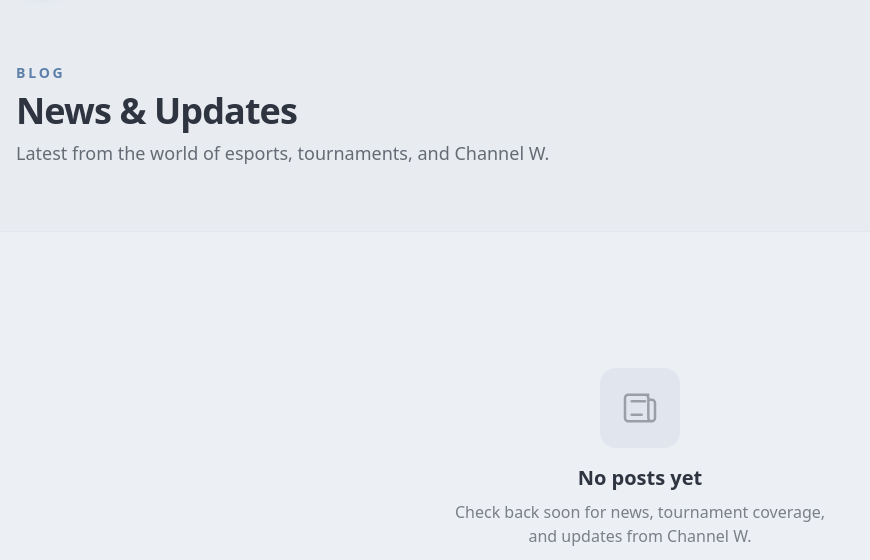
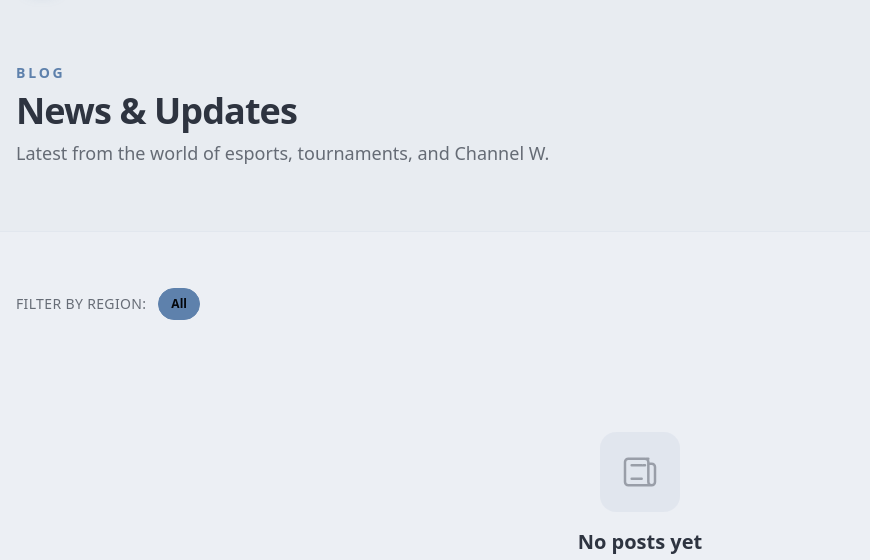
Before and after one commit to TharHtet236401/channel_w_esports_media, a Django app: page / in a window 1280 px wide. Shown: the part 66-626 px from the top of the page, without its empty margins (0-870 px from the left). Run offline with Django 5.2, Linux system fonts and the light colour scheme; data that the repository does not hold is empty; style sheets or scripts are compiled from the project's sources.

Commit message:
added the filter

```diff
--- a/apps/posts/selectors.py
+++ b/apps/posts/selectors.py
@@ -1,9 +1,12 @@
 from .models import Post
 
-def get_posts():
+
+def get_posts(region_name=None):
     try:
-        posts = Post.objects.prefetch_related('region').order_by('-created_at')
-        return posts
+        qs = Post.objects.prefetch_related("region").order_by("-created_at")
+        if region_name:
+            qs = qs.filter(region__name=region_name)
+        return qs
     except Exception as e:
         print(e)
         return []
--- a/apps/posts/templates/posts/post_list.html
+++ b/apps/posts/templates/posts/post_list.html
@@ -17,6 +17,19 @@
 </section>
 
 <section class="container mx-auto px-4 py-10 md:py-14">
+    <!-- Region filter -->
+    <div class="flex flex-wrap items-center gap-2 mb-8">
+        <span class="text-sm font-medium text-base-content/70 uppercase tracking-wide mr-1">Filter by region:</span>
+        <a href="{% url 'post_list' %}" class="btn btn-sm {% if not current_region %}btn-primary{% else %}btn-ghost{% endif %} rounded-full">
+            All
+        </a>
+        {% for region in regions %}
+        <a href="?region={{ region.name|urlencode }}" class="btn btn-sm {% if current_region == region.name %}btn-primary{% else %}btn-ghost{% endif %} rounded-full">
+            {{ region.name }}
+        </a>
+        {% endfor %}
+    </div>
+
     {% if posts %}
     <div class="grid grid-cols-1 md:grid-cols-2 lg:grid-cols-3 gap-8">
         {% for post in posts %}
@@ -69,7 +82,7 @@
         <ul class="join">
             {% if page_obj.has_previous %}
             <li>
-                <a href="?page={{ page_obj.previous_page_number }}" class="join-item btn btn-sm">Previous</a>
+                <a href="?page={{ page_obj.previous_page_number }}{% if current_region %}&region={{ current_region|urlencode }}{% endif %}" class="join-item btn btn-sm">Previous</a>
             </li>
             {% endif %}
             {% for num in page_obj.paginator.page_range %}
@@ -77,13 +90,13 @@
                 {% if num == page_obj.number %}
                 <span class="join-item btn btn-sm btn-active">{{ num }}</span>
                 {% else %}
-                <a href="?page={{ num }}" class="join-item btn btn-sm">{{ num }}</a>
+                <a href="?page={{ num }}{% if current_region %}&region={{ current_region|urlencode }}{% endif %}" class="join-item btn btn-sm">{{ num }}</a>
                 {% endif %}
             </li>
             {% endfor %}
             {% if page_obj.has_next %}
             <li>
-                <a href="?page={{ page_obj.next_page_number }}" class="join-item btn btn-sm">Next</a>
+                <a href="?page={{ page_obj.next_page_number }}{% if current_region %}&region={{ current_region|urlencode }}{% endif %}" class="join-item btn btn-sm">Next</a>
             </li>
             {% endif %}
         </ul>
--- a/apps/posts/views.py
+++ b/apps/posts/views.py
@@ -1,12 +1,13 @@
 from django.core.paginator import Paginator, EmptyPage, PageNotAnInteger
 from django.shortcuts import render, get_object_or_404
 
+from .models import Post, Region
 from .selectors import get_posts
-from .models import Post
 
 def post_list(request):
     try:
-        post_list_qs = get_posts()
+        region_name = request.GET.get("region", "").strip() or None
+        post_list_qs = get_posts(region_name=region_name)
         paginator = Paginator(post_list_qs, 9)
         page_number = request.GET.get("page", 1)
         try:
@@ -15,16 +16,28 @@ def post_list(request):
             page_obj = paginator.page(1)
         except EmptyPage:
             page_obj = paginator.page(paginator.num_pages)
+        regions = Region.objects.all().order_by("name")
         return render(
             request,
             "posts/post_list.html",
-            {"posts": page_obj.object_list, "page_obj": page_obj},
+            {
+                "posts": page_obj.object_list,
+                "page_obj": page_obj,
+                "regions": regions,
+                "current_region": region_name,
+            },
         )
     except Exception as e:
         return render(
             request,
             "posts/post_list.html",
-            {"posts": [], "page_obj": None, "error": str(e)},
+            {
+                "posts": [],
+                "page_obj": None,
+                "regions": [],
+                "current_region": None,
+                "error": str(e),
+            },
         )
 
 def single_post(request, post_id):
```
Also changed, not shown: apps/posts/migrations/0003_alter_region_name.py (added).
